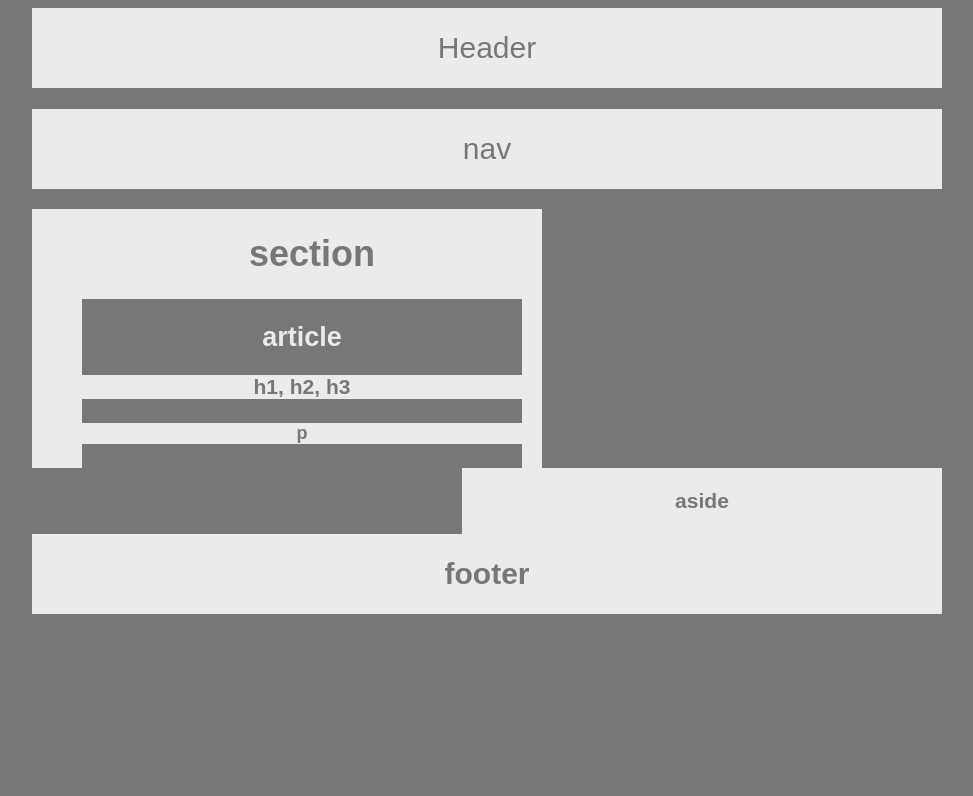
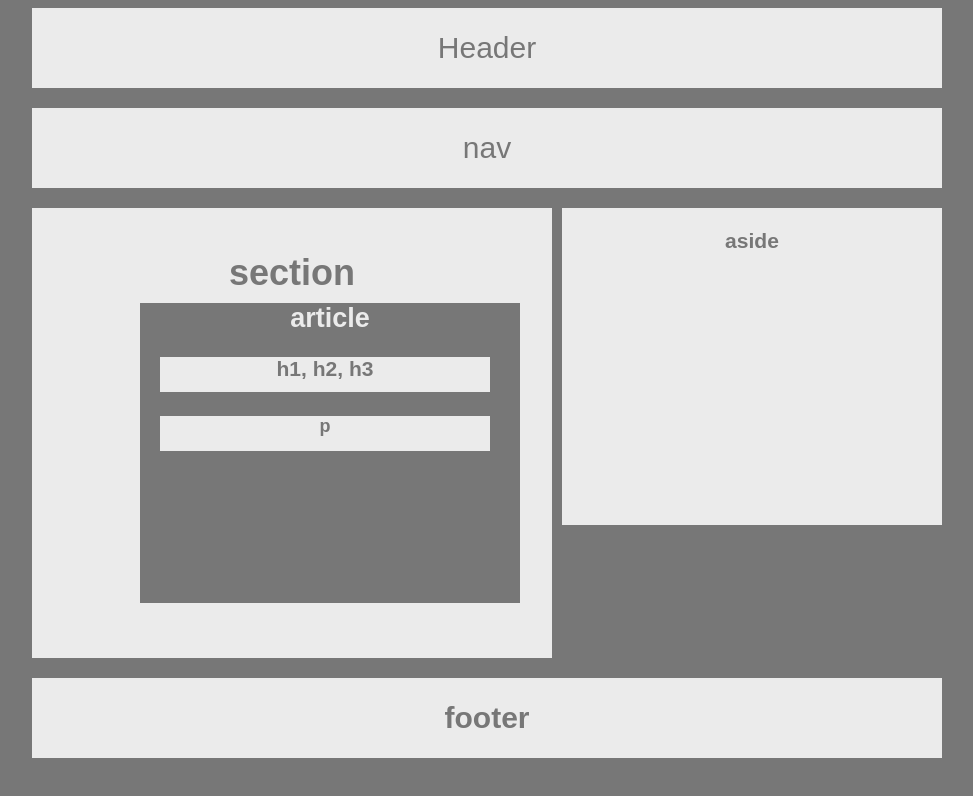
Before and after one commit to martucazpo/HW-Wireframe, a plain HTML site: page index.html in a window 1280 px wide. Shown: the whole page, without its empty margins (26-999 px from the left). Drawn offline with Linux system fonts and the light colour scheme.

Commit message:
it's working!

```diff
--- a/index.html
+++ b/index.html
@@ -13,8 +13,6 @@
 
 </Head>
 
-<br>
-
 <body>
     <div>
         <div id="nav">
@@ -26,21 +24,19 @@
 
     <container id="box">
 
-        <div id="section">
         <h1>
             section
         </h1>
 
-
         <article>
 
-                <div id="article">
+            <div id="article" class="article">
                 <h2>
                     article
                 </h2>
 
                 <div>
-                        <div id="h1h2h3">
+                    <div id="h1h2h3" class="h1">
                         <h3>
                             h1, h2, h3
                         </h3>
@@ -48,18 +44,16 @@
                 </div>
 
                 <div>
-                        <div id="p">
+                    <div id="p" class="p">
                         <h4>
                             p
                         </h4>
                     </div>
                 </div>
-
             </div>
 
         </article>
 
-        </div>
 
     </container>
 
@@ -79,3 +73,4 @@
         </div>
     </div>
 </body>
+</html>
--- a/style.css
+++ b/style.css
@@ -12,6 +12,7 @@ header {
     margin-left: 50px;
     border-bottom-width: 8px;
     border-bottom-color: #777;
+    margin-bottom: 20px;
     background: #ebebeb;
     height: 80px;
     font-size: 30px;
@@ -25,6 +26,7 @@ header {
     border-top-width: 8px;
     border-top-color: #777;
     background: #ebebeb;
+    margin-bottom: 20px;
     height: 80px;
     font-size: 30px;
     display: flex;
@@ -33,15 +35,27 @@ header {
 }
 
 #box{
+    padding: 20px;
     background-color: #ebebeb;
     width: 480px;
     float: left;
-    margin-top: 20px;
+    display: relative;
+    align-items: center;
+    justify-items: center;
     margin-left: 50px;
+    margin-bottom: 20px;
+    border-bottom-width: 20px;
+    border-bottom-style: solid;
+    border-bottom-color: #ebebeb;
+    position: relative;
 }
 
 #section {
-    width: 460px;
+    text-justify: auto;
+    display: relative;
+    align-items: center;
+    justify-items: center;
+    width: 450px;
     margin-left: 50px;
     float: left;
     background: #ebebeb;
@@ -51,7 +65,8 @@ header {
     margin-left: 10px;
     float: right;
     background: #ebebeb;
-    width: 50%;
+    width: 380px;
+    height: 317px;
 }
 
 #footer {
@@ -67,20 +82,34 @@ header {
 }
 
 #article {
-    width: 440px;
-    float: left;
+    width: 380px;
+    height: 280px;
     color: #ebebeb;
     background: #777;
+    border-bottom-width: 20px;
+    border-bottom-style: solid;
+    border-bottom-color: #777;
 }
 
 #h1h2h3 {
-    width: 440px;
+    width: 330px;
+    height: 35px;
     color: #777;
     background: #ebebeb;
+    margin-left: 20px;
 }
 
 #p {
-    width: 440px;
+    width: 330px;
+    height: 35px;
     color: #777;
     background: #ebebeb;
+    margin-left: 20px;
 }
+
+div.article {
+    position: relative;
+    top: 95%;
+    left: 10%;
+    transform: translate(0, -05%);
+}
```
Lines whose indentation alone changed are shown as unchanged.
